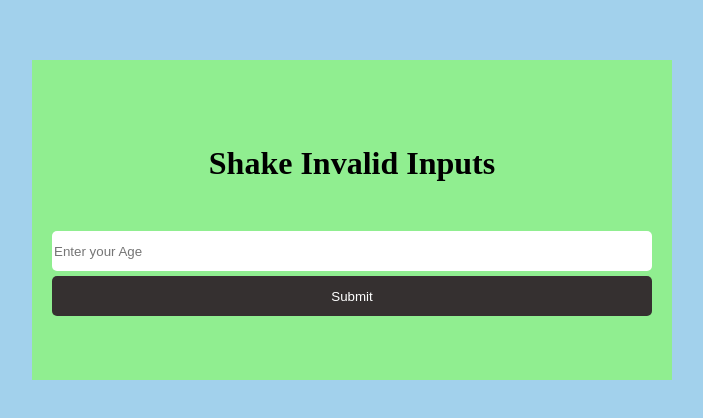
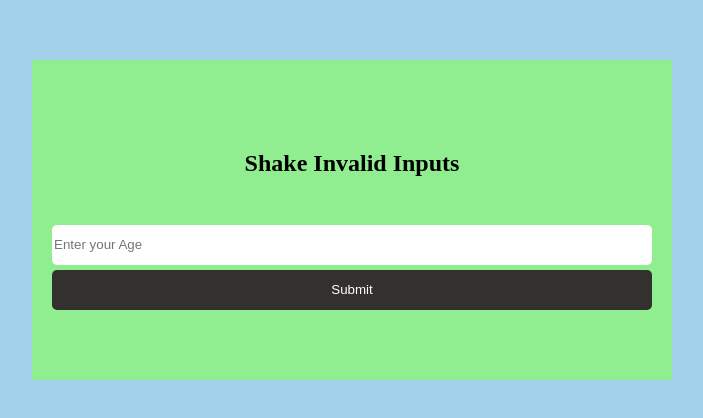
Before and after one commit to saurabhnema07/shake_invalid_inputs, a plain HTML site: page index.html in a window 1280 px wide. Shown: the part 180-598 px from the top of the page, without its empty margins (288-991 px from the left). Drawn offline with Linux system fonts and the light colour scheme.

```diff
--- a/index.html
+++ b/index.html
@@ -8,7 +8,7 @@
   </head>
   <body>
     <div class="container">
-      <h1>Shake Invalid Inputs</h1>
+      <h2>Shake Invalid Inputs</h2>
       <div id="invalid_input" class="invalid_input">Invalid Input..</div>
       <input type="text" id="userAge" placeholder="Enter your Age" />
       <button onclick="shakeInvalidInputs()">Submit</button>
```
Also changed, not shown: 1 other file.
